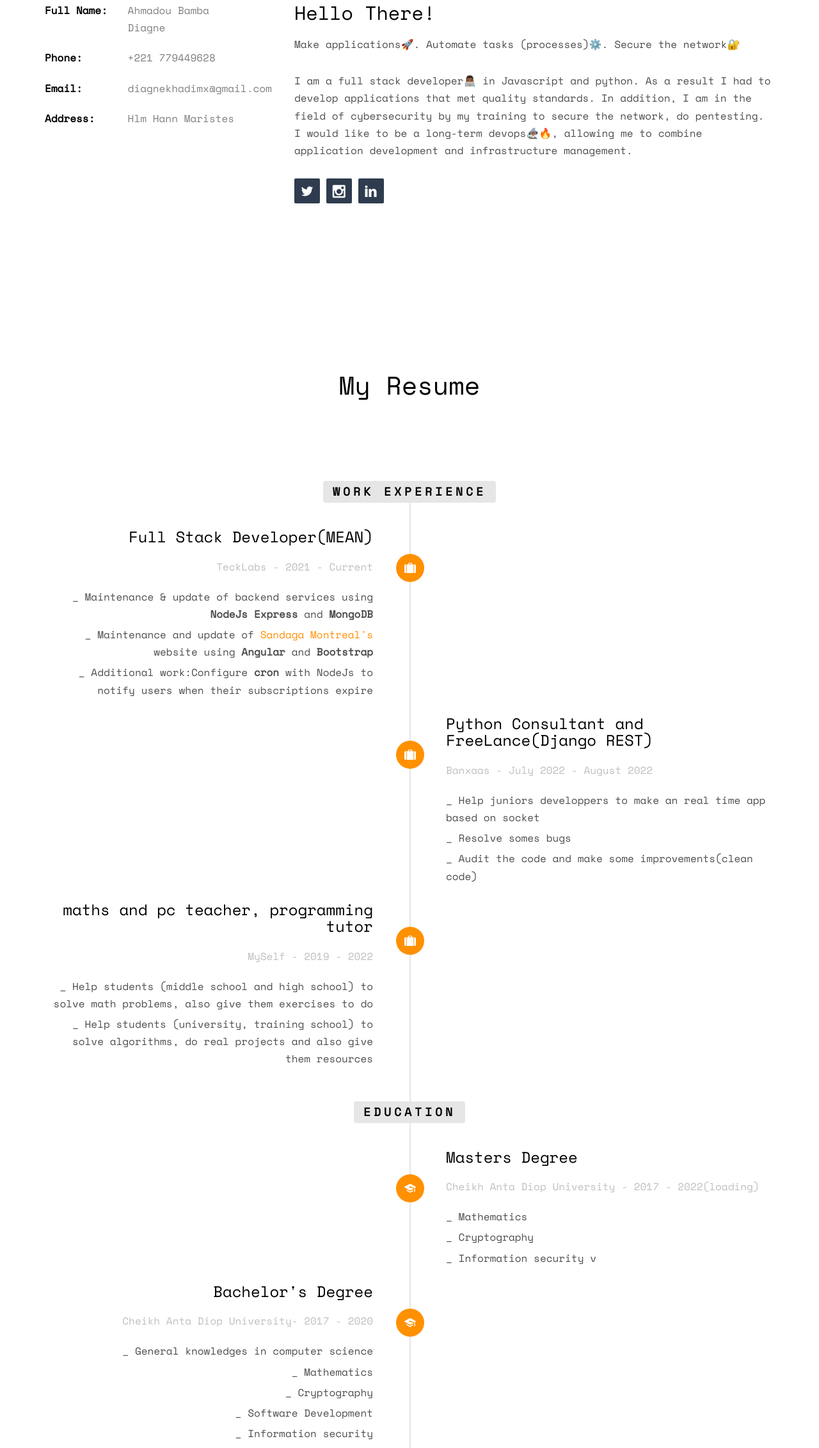
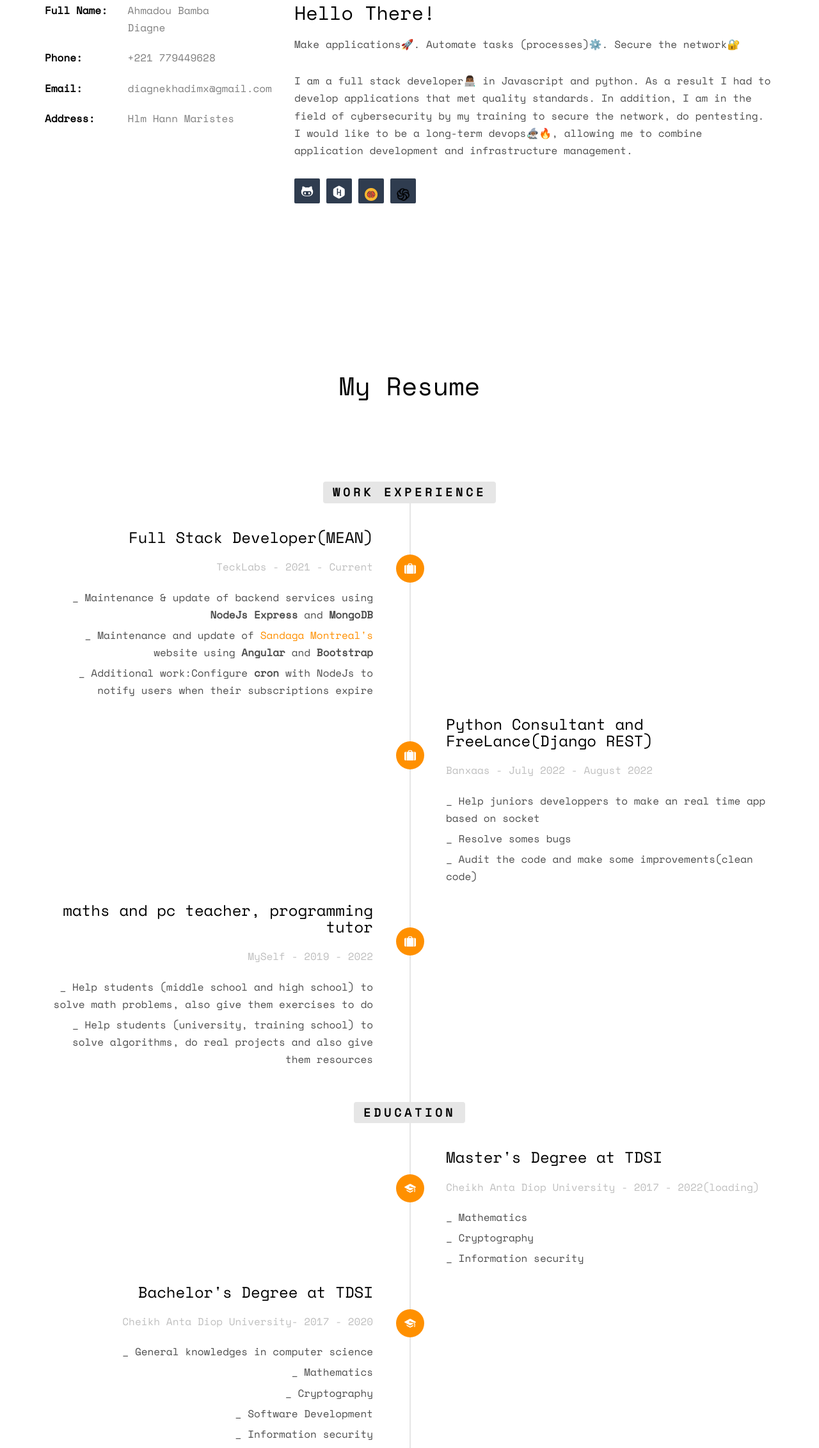
Before and after one commit to bambadiagne/bambadiagne.github.io, a plain HTML site: page index.html in a window 1280 px wide. Shown: the part 1069-3333 px from the top of the page at 64% size. Drawn offline with nearby package versions, Linux system fonts and the light colour scheme; animation ran at ten frames a second; files whose address does not match are found by name.

Commit message:
Update website

```diff
--- a/index.html
+++ b/index.html
@@ -31,7 +31,7 @@
 		})(window, document, 'script', 'dataLayer', 'GTM-N8DL9H5');</script>
 	<!-- End Google Tag Manager -->
 
-
+<link rel="stylesheet" href="https://cdnjs.cloudflare.com/ajax/libs/font-awesome/6.1.2/css/all.min.css" integrity="sha512-1sCRPdkRXhBV2PBLUdRb4tMg1w2YPf37qatUFeS7zlBy7jJI8Lf4VHwWfZZfpXtYSLy85pkm9GaYVYMfw5BC1A==" crossorigin="anonymous" referrerpolicy="no-referrer" />
 	<link href="https://fonts.googleapis.com/css?family=Space+Mono" rel="stylesheet">
 	<link href="https://fonts.googleapis.com/css?family=Kaushan+Script" rel="stylesheet">
 
@@ -118,11 +118,11 @@
 							development and infrastructure management.</p>
 						<p>
 						<ul class="fh5co-social-icons">
-							<li><a href="https://twitter.com/AhmadouElkha"><i class="icon-twitter2"></i></a></li>
-							<li><a href="https://www.instagram.com/ahmadou.rassoul/"><i class="icon-instagram2"></i></a>
+							<li><a  href="https://github.com/bambadiagne"><i aria-label="Github" class="icon-github"></i></a></li>
+							<li><a href="https://www.hackerrank.com/diagnekhadimx"><i aria-label="hackerrank" class="fa-brands fa-hackerrank"></i></a>
 							</li>
-							<li><a href="https://www.linkedin.com/in/ahmadou-bamba-diagne/"><i
-										class="icon-linkedin2"></i></a></li>
+							<li style="margin-right: 10px;width: 40px;height: 40px;"><a href="https://cryptohack.org/user/Elkhanonymous/"><img width="20" height="20" src="./images/cryptohack.png" alt="CryptoHack" srcset=""></a>
+						    <li><a href="https://www.codewars.com/users/Bamba%20Diagne"><img   width="20" height="20" src="./images/codewars.png" alt="Codewars" srcset=""></a>
 						</ul>
 						</p>
 					</div>
@@ -210,14 +210,14 @@
 								<div class="timeline-badge"><i class="icon-graduation-cap"></i></div>
 								<div class="timeline-panel">
 									<div class="timeline-heading">
-										<h3 class="timeline-title">Masters Degree</h3>
+										<h3 class="timeline-title">Master's Degree at TDSI</h3>
 										<span class="company">Cheikh Anta Diop University - 2017 - 2022(loading)</span>
 									</div>
 									<div class="timeline-body">
 										<p>
 										<p>_ Mathematics </p>
 										<p>_ Cryptography</p>
-										<p>_ Information security v </p>
+										<p>_ Information security</p>
 										</p>
 									</div>
 								</div>
@@ -226,7 +226,7 @@
 								<div class="timeline-badge"><i class="icon-graduation-cap"></i></div>
 								<div class="timeline-panel">
 									<div class="timeline-heading">
-										<h3 class="timeline-title">Bachelor's Degree</h3>
+										<h3 class="timeline-title">Bachelor's Degree at TDSI</h3>
 										<span class="company">Cheikh Anta Diop University- 2017 - 2020</span>
 									</div>
 									<div class="timeline-body">
@@ -501,7 +501,7 @@
 		<div class="google-map"><iframe width="100%" height="450" frameborder="0" scrolling="no" marginheight="0"
 				marginwidth="0"
 				src="https://maps.google.com/maps?width=100%25&amp;height=200&amp;hl=en&amp;q=HLM%20Hann%20Maristes%20+(Mes%20Coordonn%C3%A9es)&amp;t=&amp;z=15&amp;ie=UTF8&amp;iwloc=B&amp;output=embed"></iframe><a
-				href="https://www.maps.ie/draw-radius-circle-map/">Google radius map</a></div>
+				href="https://www.maps.ie/draw-radius-circle-map/"></a></div>
 	</div>
 
 	<div class="gototop js-top">
```
Also changed, not shown: images/codewars.png (added), images/cryptohack.png (added).
